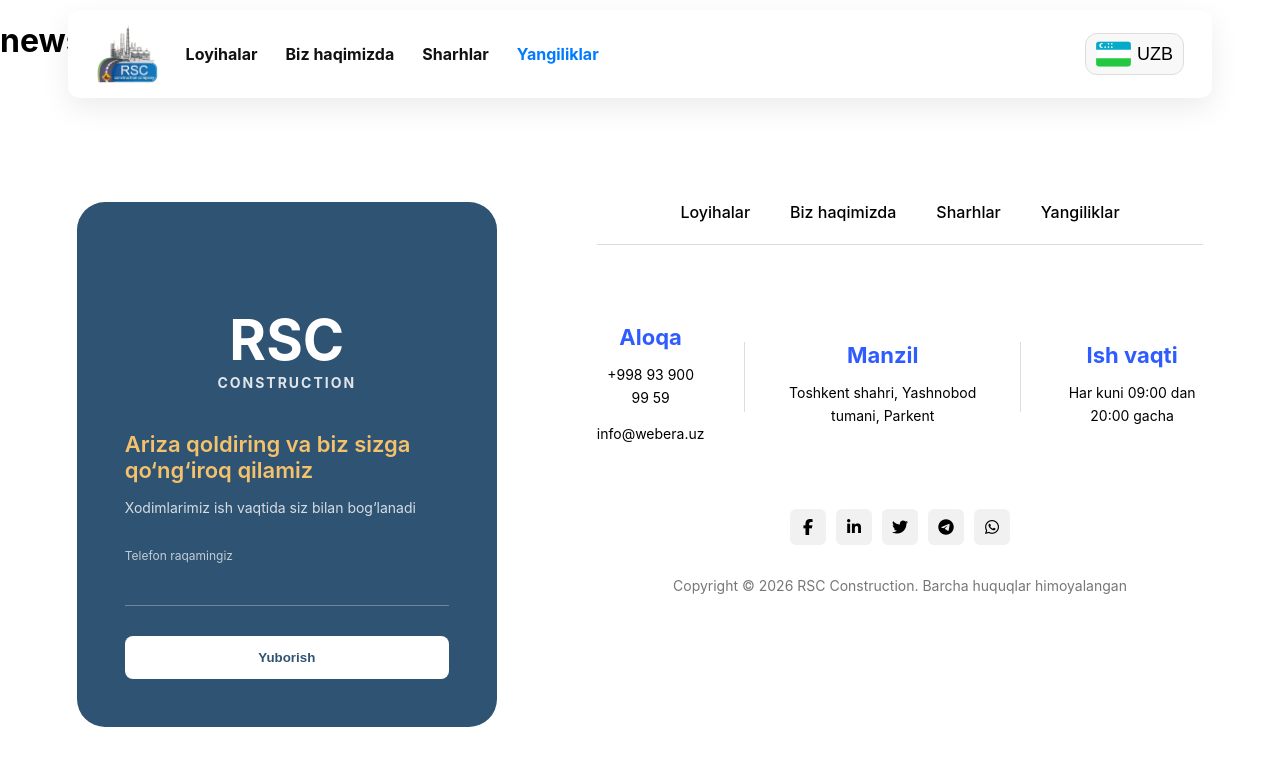
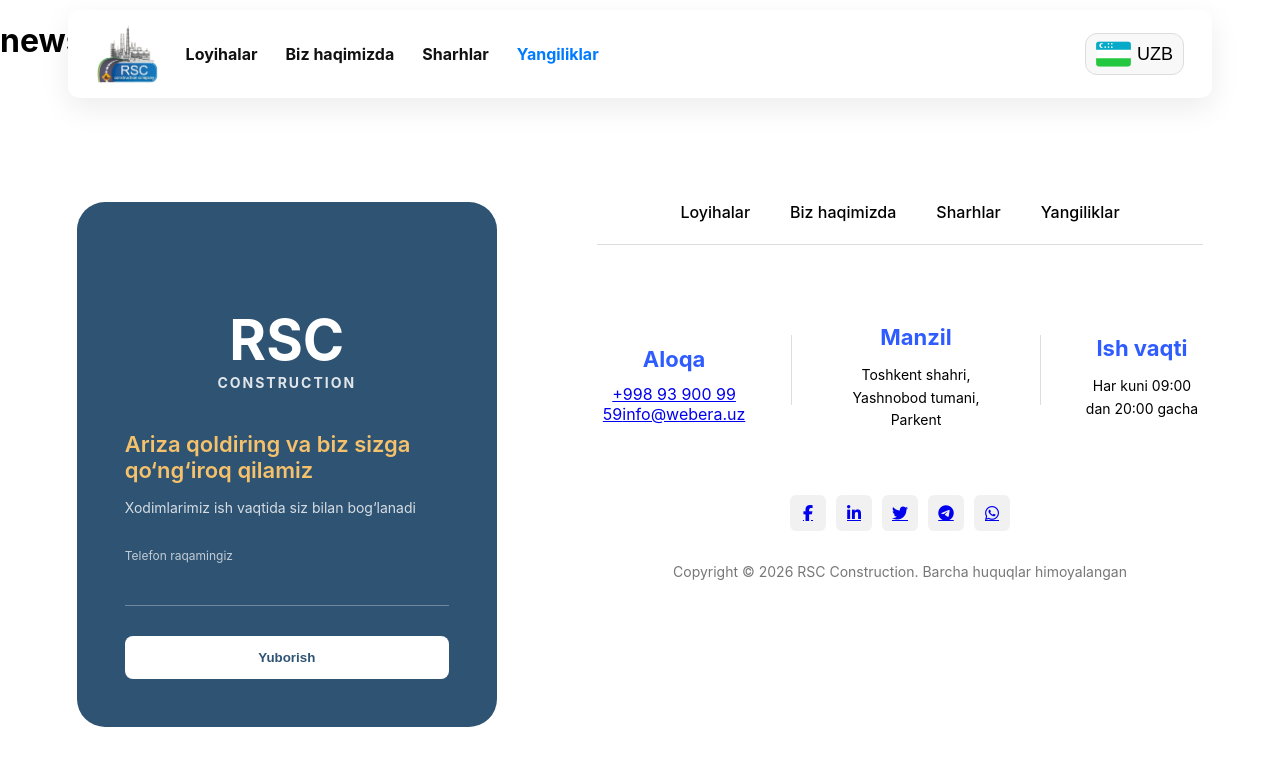
Before and after one commit to AkmaljonYusupov/REMSTROY, a React (Vite) app: page /news in a window 1280 px wide. Shown: the top 766 px of the page. Built offline with nearby package versions, Linux system fonts and the light colour scheme.

Commit message:
Enhance Footer with current year and contact links
Updated footer to include dynamic current year and improved contact links.

```diff
--- a/src/components/Footer/Footer.tsx
+++ b/src/components/Footer/Footer.tsx
@@ -3,6 +3,7 @@ import './Footer.scss'
 
 function Footer() {
 	const { t } = useTranslation()
+	const currentYear = new Date().getFullYear()
 
 	return (
 		<footer className='footer'>
@@ -17,7 +18,6 @@ function Footer() {
 						</h3>
 
 						<h4 className='footer__card-title'>{t('footer.request')}</h4>
-
 						<p className='footer__card-desc'>{t('footer.requestDesc')}</p>
 
 						<label className='footer__label'>
@@ -25,7 +25,6 @@ function Footer() {
 						</label>
 
 						<input type='tel' />
-
 						<button className='footer__btn'>{t('footer.send')}</button>
 					</div>
 				</div>
@@ -42,8 +41,14 @@ function Footer() {
 					<div className='footer__info'>
 						<div className='footer__item'>
 							<h4>{t('footer.contact')}</h4>
-							<p>+998 93 900 99 59</p>
-							<p>info@webera.uz</p>
+
+							<a href='tel:+998939009959'>
+								+998 93 900 99 59
+							</a>
+
+							<a href='mailto:info@webera.uz'>
+								info@webera.uz
+							</a>
 						</div>
 
 						<div className='footer__line' />
@@ -63,14 +68,62 @@ function Footer() {
 
 					<div className='footer__bottom'>
 						<div className='footer__socials'>
+	<a
+		href='#'
+		target='_blank'
+		rel='noopener noreferrer'
+		aria-label='Share on Facebook'
+		title="Facebook"
+	>
 		<i className='fab fa-facebook-f'></i>
+	</a>
+
+	<a
+		href='#'
+		target='_blank'
+		rel='noopener noreferrer'
+		aria-label='Share on LinkedIn'
+		title="LinkedIn"
+	>
 		<i className='fab fa-linkedin-in'></i>
+	</a>
+
+	<a
+		href='#'
+		target='_blank'
+		rel='noopener noreferrer'
+		aria-label='Share on Twitter'
+		title="Twitter"
+
+	>
 		<i className='fab fa-twitter'></i>
+	</a>
+
+	<a
+		href='#'
+		target='_blank'
+		rel='noopener noreferrer'
+		aria-label='Share on Telegram'
+			title="Telegram"
+	>
 		<i className='fab fa-telegram-plane'></i>
+	</a>
+
+	<a
+		href='#'
+		target='_blank'
+		rel='noopener noreferrer'
+		aria-label='Share on WhatsApp'
+		title="WhatsApp"
+	>
 		<i className='fab fa-whatsapp'></i>
+	</a>
 </div>
 
-						<p>Copyright © 2026 RSC Construction. {t('footer.rights')}</p>
+
+						<p>
+							Copyright © {currentYear} RSC Construction. {t('footer.rights')}
+						</p>
 					</div>
 				</div>
 			</div>
```
Lines whose indentation alone changed are shown as unchanged.
